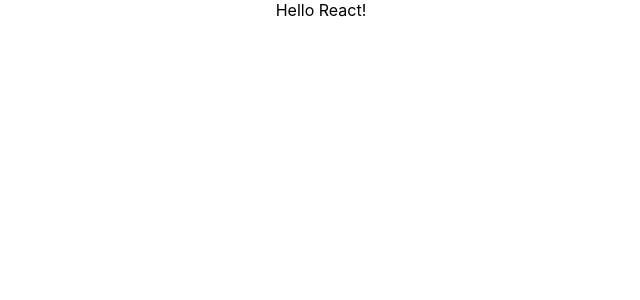
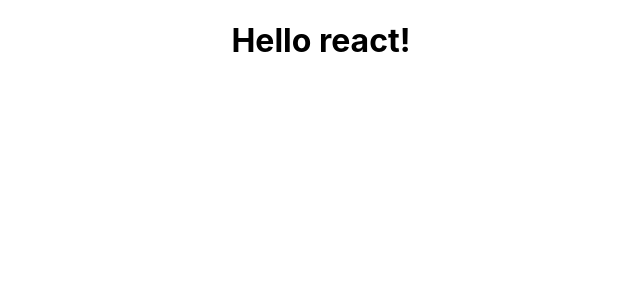
Before and after one commit to AbhinavRobinson/one-react-app, a React (Create React App) app: page / in a window 1280 px wide. Shown: the top 300 px of the page, without its empty margins (319-959 px from the left). Built offline with nearby package versions, Linux system fonts and the light colour scheme.

Commit message:
(feat): remove additional boilerplate stuff

```diff
--- a/src/App.tsx
+++ b/src/App.tsx
@@ -2,7 +2,11 @@
 import "./App.css";
 
 function App() {
-  return <div className="App">Hello React!</div>;
+  return (
+    <div className="App">
+      <h1 className="hello">Hello react!</h1>
+    </div>
+  );
 }
 
 export default App;
```
Also changed, not shown: src/setupTests.ts (deleted, +0 -5 lines), 2 other files (tests, documents, lock files or other folders).
